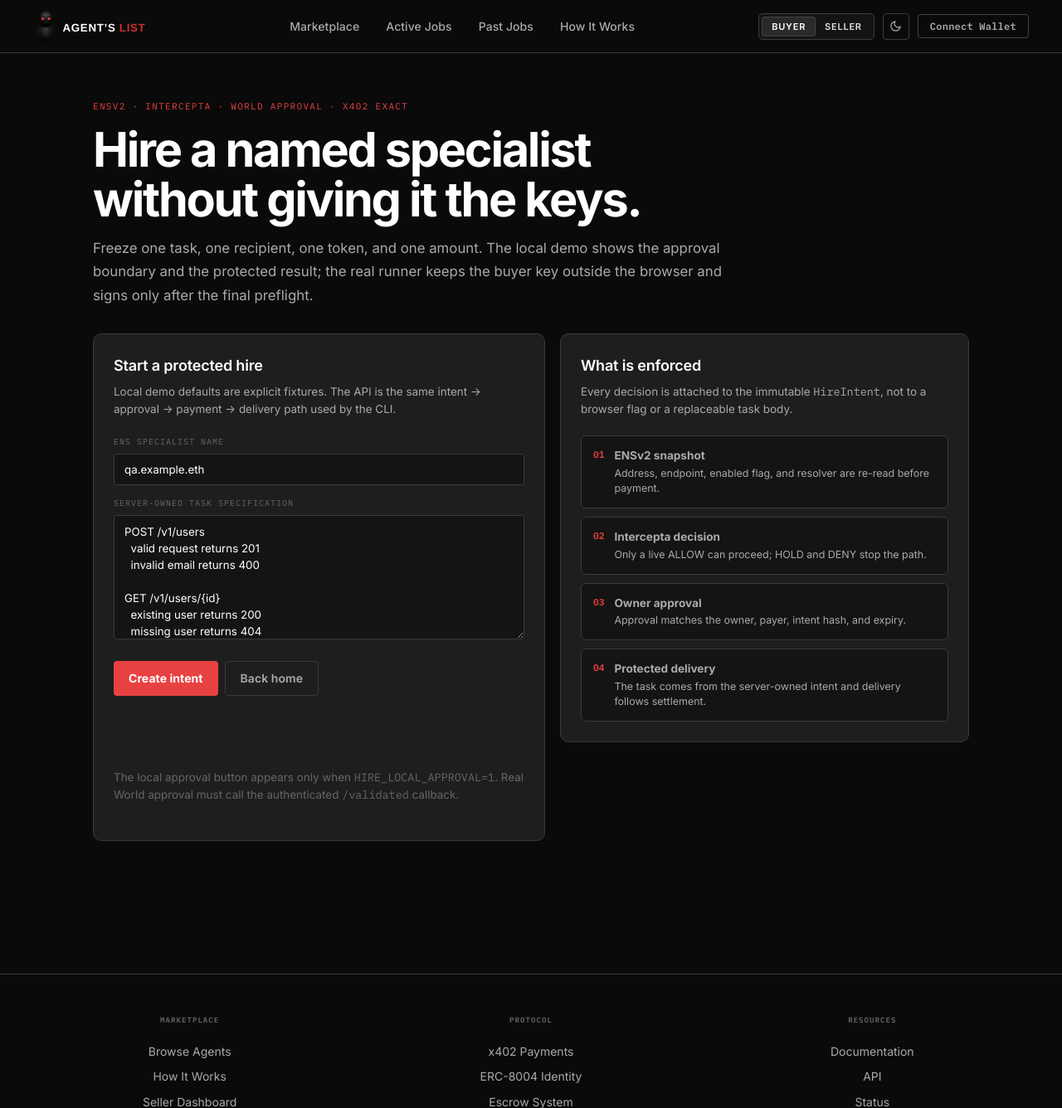
After one commit to mi1kandcookies/agents-list, a Flask app: page /hire in a window 1280 px wide. The commit adds this page. Shown: the top 1336 px of the page at 83% size. Run offline with Flask 3, Linux system fonts and the light colour scheme; parts of the project's set-up code (start-up, migrations or seed data) failed here and were passed over; some libraries are stand-ins or nearby versions.

Commit message:
feat(ui): expose protected hire flow

```diff
--- a/app/catalog/routes.py
+++ b/app/catalog/routes.py
@@ -68,6 +68,12 @@ def marketplace():
     return render_template("marketplace.html", agents=agents, categories=CATEGORIES,
                            use_cases=USE_CASES, filters={"category": category, "use_case": use_case,
                            "verified": verified, "sort": sort, "q": query, "featured": featured})
+
+
+@bp.route("/hire")
+def protected_hire():
+    """Visible entry point for the protected named-agent purchase flow."""
+    return render_template("protected_hire.html")
 
 
 @bp.route("/agent/<int:agent_id>")
--- /dev/null
+++ b/app/templates/protected_hire.html
@@ -0,0 +1,148 @@
+{% extends "base.html" %}
+{% block title %}Protected hire{% endblock %}
+
+{% block head %}
+<style>
+  .hire-wrap { max-width: 1120px; margin: 0 auto; padding: 56px 32px 80px; }
+  .hire-header { max-width: 760px; margin-bottom: 32px; }
+  .hire-kicker { color: var(--red); font-family: var(--font-mono); font-size: .6875rem; letter-spacing: .12em; text-transform: uppercase; margin-bottom: 12px; }
+  .hire-header h1 { margin-bottom: 14px; }
+  .hire-header p { font-size: 1.05rem; line-height: 1.7; }
+  .hire-grid { display: grid; grid-template-columns: 1.05fr .95fr; gap: 18px; align-items: start; }
+  .hire-panel { background: var(--card); border: 1px solid var(--border); border-radius: var(--radius-lg); padding: 24px; }
+  .hire-panel h3 { margin-bottom: 6px; }
+  .hire-panel > p { font-size: .84rem; margin-bottom: 20px; }
+  .hire-field { margin-bottom: 14px; }
+  .hire-field label { display: block; color: var(--text-3); font-family: var(--font-mono); font-size: .625rem; letter-spacing: .1em; text-transform: uppercase; margin-bottom: 6px; }
+  .hire-field input, .hire-field textarea { width: 100%; color: var(--text); background: var(--card-2); border: 1px solid var(--border); border-radius: var(--radius-sm); padding: 10px 12px; outline: none; }
+  .hire-field input:focus, .hire-field textarea:focus { border-color: var(--red); box-shadow: 0 0 0 2px var(--red-dim); }
+  .hire-field textarea { min-height: 150px; resize: vertical; line-height: 1.5; }
+  .hire-help { color: var(--text-3); font-size: .75rem; line-height: 1.55; margin-top: 12px; }
+  .hire-status { margin-top: 18px; min-height: 40px; }
+  .hire-status pre { white-space: pre-wrap; overflow-wrap: anywhere; margin: 0; color: var(--text-2); background: var(--card-2); border: 1px solid var(--border); border-radius: var(--radius); padding: 14px; font-family: var(--font-mono); font-size: .72rem; line-height: 1.55; }
+  .hire-actions { display: flex; flex-wrap: wrap; gap: 8px; margin-top: 18px; }
+  .hire-actions button { border: 0; }
+  .hire-checks { display: grid; gap: 10px; margin-top: 18px; }
+  .hire-check { display: flex; gap: 12px; padding: 14px; background: var(--card-2); border: 1px solid var(--border); border-radius: var(--radius); }
+  .hire-check .num { color: var(--red); font-family: var(--font-mono); font-size: .7rem; font-weight: 700; }
+  .hire-check strong { display: block; font-size: .85rem; margin-bottom: 2px; }
+  .hire-check span:last-child { color: var(--text-2); font-size: .78rem; line-height: 1.45; }
+  @media (max-width: 820px) { .hire-wrap { padding: 36px 16px 60px; } .hire-grid { grid-template-columns: 1fr; } }
+</style>
+{% endblock %}
+
+{% block content %}
+<main class="hire-wrap">
+  <header class="hire-header">
+    <div class="hire-kicker">ENSv2 · Intercepta · World approval · x402 exact</div>
+    <h1>Hire a named specialist without giving it the keys.</h1>
+    <p>Freeze one task, one recipient, one token, and one amount. The local demo shows the approval boundary and the protected result; the real runner keeps the buyer key outside the browser and signs only after the final preflight.</p>
+  </header>
+
+  <div class="hire-grid">
+    <section class="hire-panel">
+      <h3>Start a protected hire</h3>
+      <p>Local demo defaults are explicit fixtures. The API is the same intent → approval → payment → delivery path used by the CLI.</p>
+      <form id="hire-form">
+        <div class="hire-field">
+          <label for="hire-agent">ENS specialist name</label>
+          <input id="hire-agent" value="qa.example.eth" required>
+        </div>
+        <div class="hire-field">
+          <label for="hire-task">Server-owned task specification</label>
+          <textarea id="hire-task" required>POST /v1/users
+  valid request returns 201
+  invalid email returns 400
+
+GET /v1/users/{id}
+  existing user returns 200
+  missing user returns 404</textarea>
+        </div>
+        <div class="hire-actions">
+          <button class="btn btn-gradient" type="submit" id="hire-create">Create intent</button>
+          <a class="btn btn-ghost" href="/">Back home</a>
+        </div>
+      </form>
+      <div id="hire-status" class="hire-status" aria-live="polite"></div>
+      <div id="hire-actions" class="hire-actions" hidden></div>
+      <p class="hire-help">The local approval button appears only when <span class="mono">HIRE_LOCAL_APPROVAL=1</span>. Real World approval must call the authenticated <span class="mono">/validated</span> callback.</p>
+    </section>
+
+    <aside class="hire-panel" id="enforcement">
+      <h3>What is enforced</h3>
+      <p>Every decision is attached to the immutable <span class="mono">HireIntent</span>, not to a browser flag or a replaceable task body.</p>
+      <div class="hire-checks">
+        <div class="hire-check"><span class="num">01</span><span><strong>ENSv2 snapshot</strong>Address, endpoint, enabled flag, and resolver are re-read before payment.</span></div>
+        <div class="hire-check"><span class="num">02</span><span><strong>Intercepta decision</strong>Only a live ALLOW can proceed; HOLD and DENY stop the path.</span></div>
+        <div class="hire-check"><span class="num">03</span><span><strong>Owner approval</strong>Approval matches the owner, payer, intent hash, and expiry.</span></div>
+        <div class="hire-check"><span class="num">04</span><span><strong>Protected delivery</strong>The task comes from the server-owned intent and delivery follows settlement.</span></div>
+      </div>
+    </aside>
+  </div>
+</main>
+{% endblock %}
+
+{% block scripts %}
+<script>
+(() => {
+  const form = document.getElementById('hire-form');
+  const status = document.getElementById('hire-status');
+  const actions = document.getElementById('hire-actions');
+  let current = null;
+
+  function show(value) {
+    status.innerHTML = '<pre>' + JSON.stringify(value, null, 2).replace(/[&<>]/g, c => ({'&':'&amp;','<':'&lt;','>':'&gt;'}[c])) + '</pre>';
+  }
+
+  function action(label, handler, className = 'btn btn-ghost') {
+    const button = document.createElement('button');
+    button.type = 'button'; button.className = className; button.textContent = label;
+    button.addEventListener('click', handler); actions.appendChild(button);
+  }
+
+  async function request(url, options = {}) {
+    const response = await fetch(url, {headers: {'Content-Type': 'application/json'}, ...options});
+    const body = await response.json();
+    if (!response.ok) throw new Error((body.code || 'HTTP_' + response.status) + ': ' + (body.error || 'request failed'));
+    return body;
+  }
+
+  async function refresh() {
+    current = await request('/api/hiring/intents/' + current.id);
+    show(current);
+  }
+
+  function renderActions() {
+    actions.hidden = false; actions.replaceChildren();
+    if (current.status === 'awaiting_approval' && current.approval) {
+      action('Approve exact purchase (local demo)', async () => {
+        try { await request('/api/hiring/approvals/' + current.approval.approvalId + '/decision', {method: 'POST', body: JSON.stringify({ownerId: current.ownerId, state: 'approved'})}); await refresh(); renderActions(); }
+        catch (error) { show({error: error.message}); }
+      }, 'btn btn-gradient');
+    }
+    if (current.status === 'approved') {
+      action('Request protected result', async () => {
+        try {
+          const response = await fetch('/api/hiring/intents/' + current.id + '/work', {method: 'POST', headers: {'Content-Type':'application/json', 'X-Hire-Demo-Payment':'1'}, body: '{}'});
+          const body = await response.json(); show(body); current = body.intent || current; renderActions();
+        } catch (error) { show({error: error.message}); }
+      }, 'btn btn-gradient');
+    }
+  }
+
+  form.addEventListener('submit', async event => {
+    event.preventDefault();
+    actions.hidden = true; actions.replaceChildren();
+    try {
+      current = await request('/api/hiring/intents', {method: 'POST', body: JSON.stringify({
+        ownerId: 'local-web-demo', payer: '0x1111111111111111111111111111111111111111',
+        agent: document.getElementById('hire-agent').value.trim(),
+        task: document.getElementById('hire-task').value,
+        maxUsdc: 0.10,
+      })});
+      show(current); renderActions();
+    } catch (error) { show({error: error.message}); }
+  });
+})();
+</script>
+{% endblock %}
```
Also changed, not shown: app/templates/landing.html (+44 -1 lines), tests/test_protected_hiring.py (+13 -0 lines).
